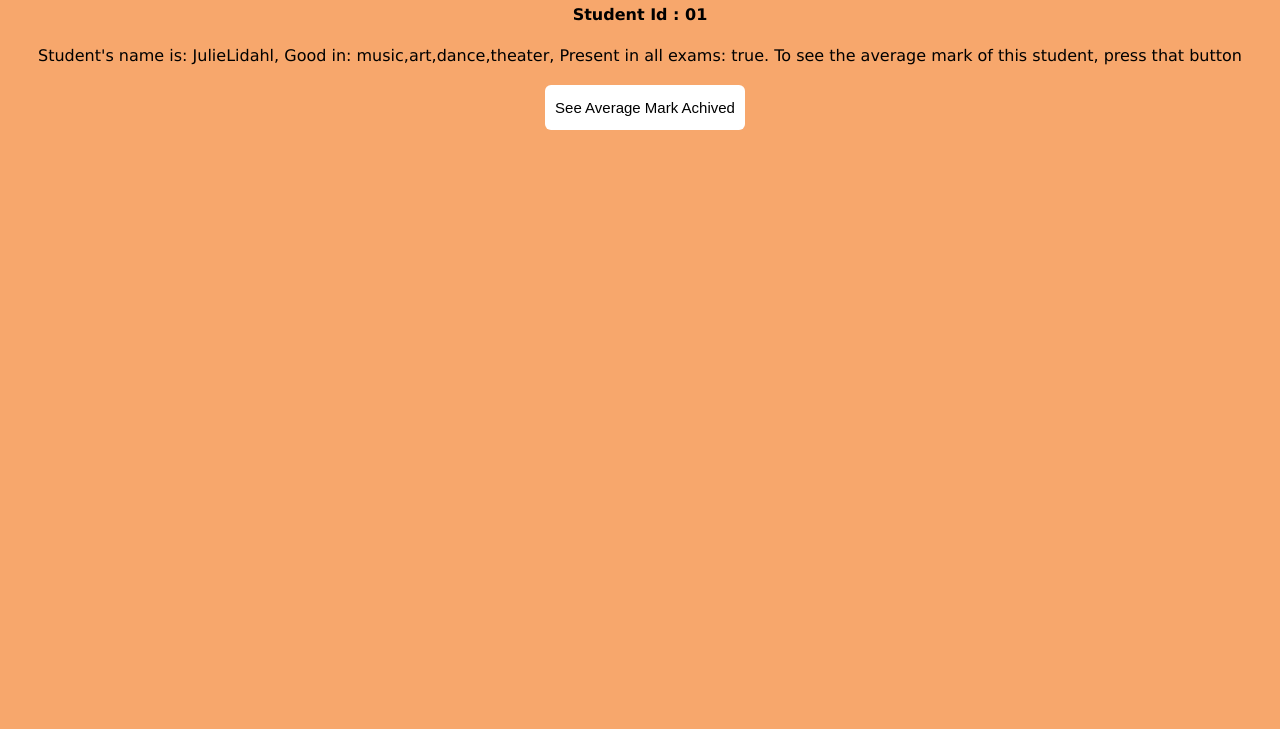
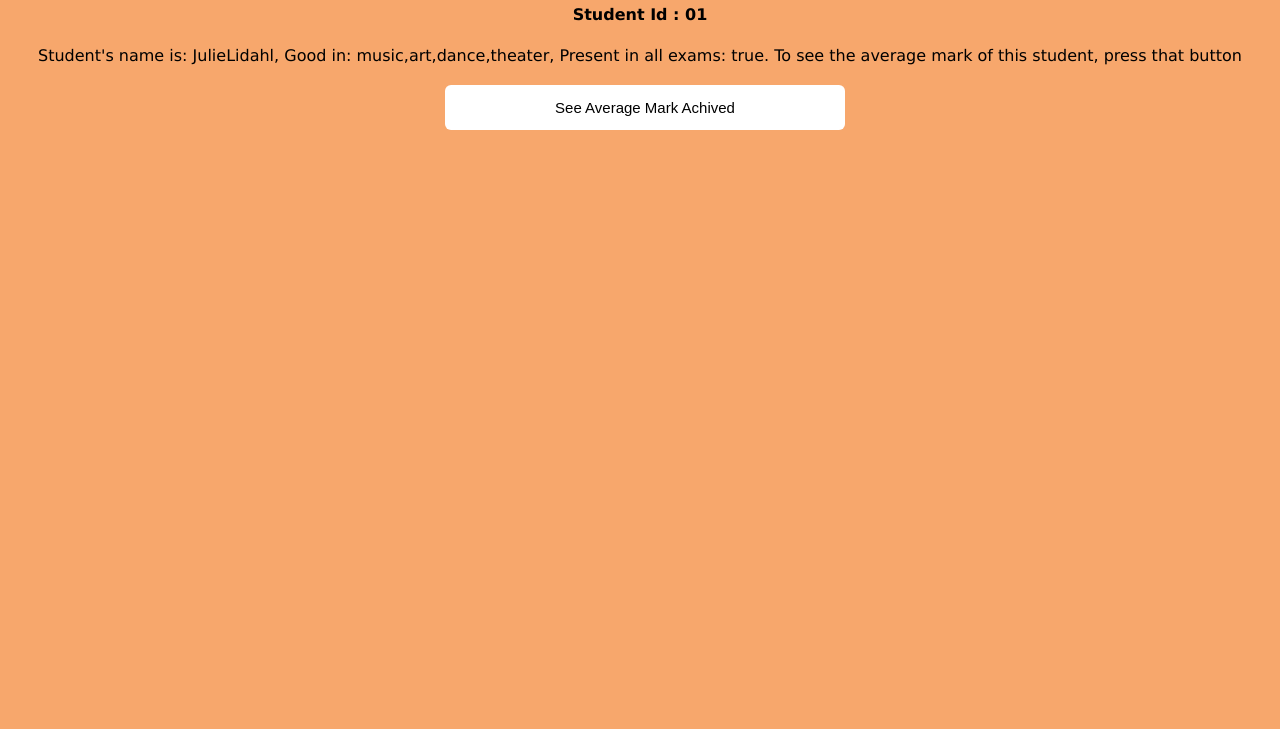
Before and after one commit to tahsinrukaiya/Programming-Foundation, a plain HTML site: page index.html in a window 1280 px wide. Shown: the part 71-800 px from the top of the page. Drawn offline with Linux system fonts and the light colour scheme.

Commit message:
added responsiveness

```diff
--- a/css/style.css
+++ b/css/style.css
@@ -1,6 +1,4 @@
  /*****TAG SELECTOR*****/
-
-
  body {
    background-color: #F7A76C;
    text-align: center;
@@ -24,3 +22,10 @@
    font-size: 15px;
    border-radius: 6px;
  }
+
+
+ @media only screen and (min-width:768px) {
+   #show_mark {
+     width: 400px;
+   }
+ }
--- a/index.html
+++ b/index.html
@@ -2,6 +2,7 @@
 
 <head>
     <meta name="utf-8">
+    <meta name="viewport" content="width=device-width" , initial-scale=1.0>
     <title>Home</title>
     <link rel="stylesheet" href="css/style.css">
 
```
